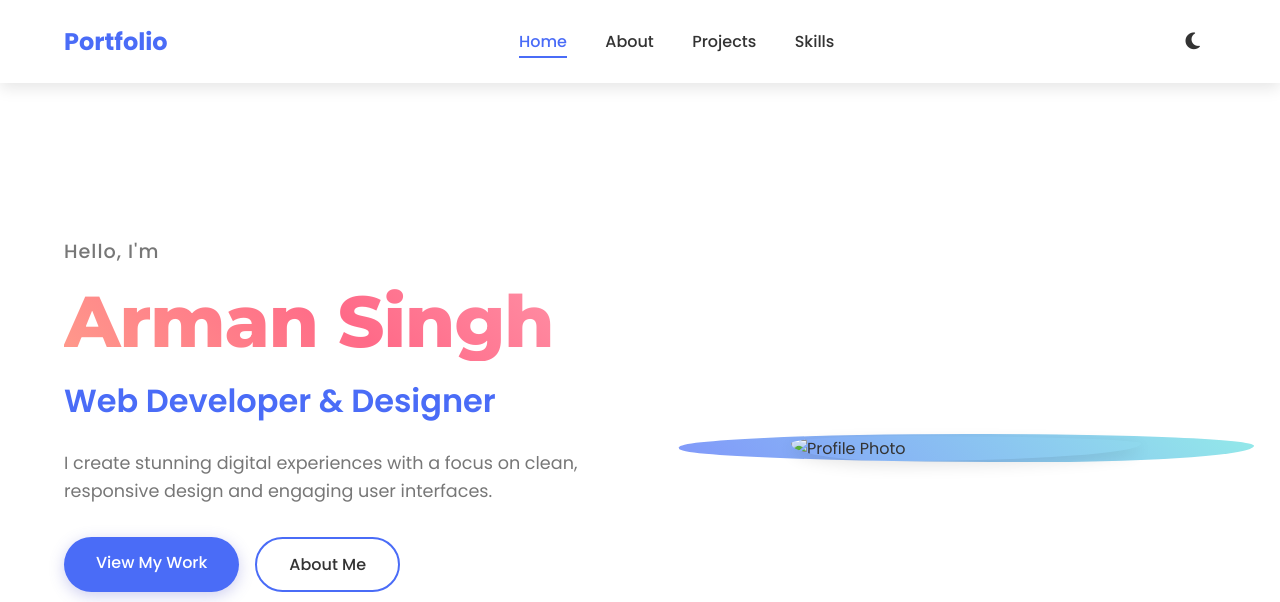
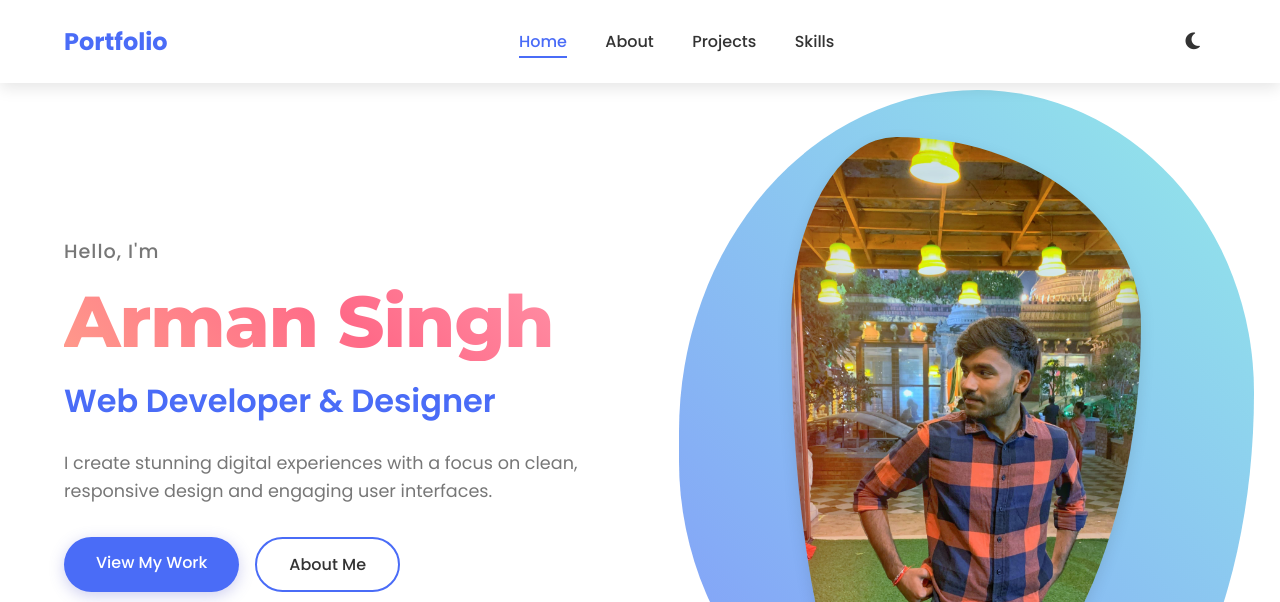
Before and after one commit to armansingh012/Portfolios, a plain HTML site: page index.html in a window 1280 px wide. Shown: the top 602 px of the page. Drawn offline with nearby package versions, Linux system fonts and the light colour scheme.

Commit message:
Update index.html

```diff
--- a/index.html
+++ b/index.html
@@ -85,7 +85,7 @@
                 </div>
             </div>
             <div class="hero-image">
-                <img src="images/imagemy.jpg" alt="Profile Photo">
+                <img src="imagemy.jpg" alt="Profile Photo">
                 <div class="shape-blob"></div>
             </div>
         </div>
```
